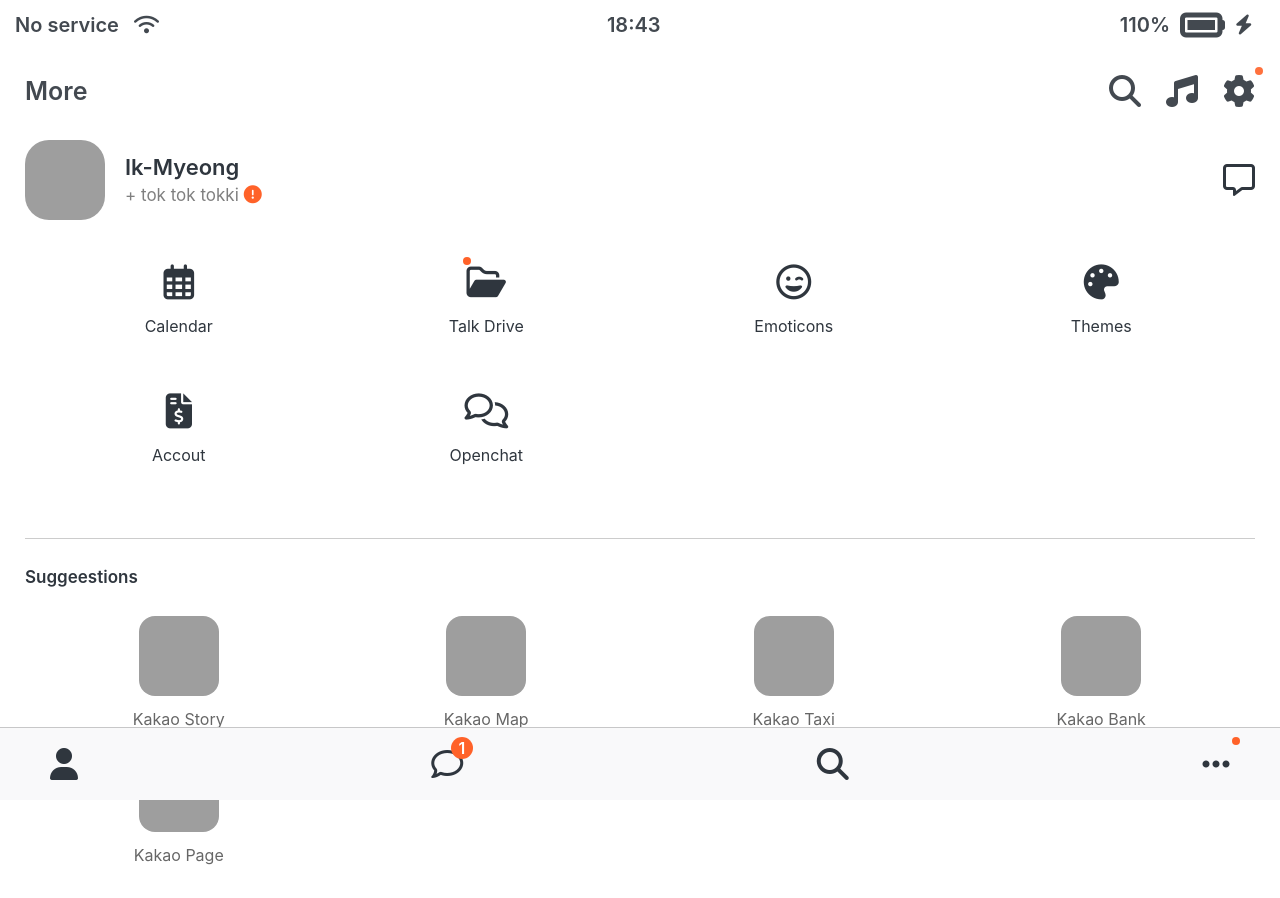
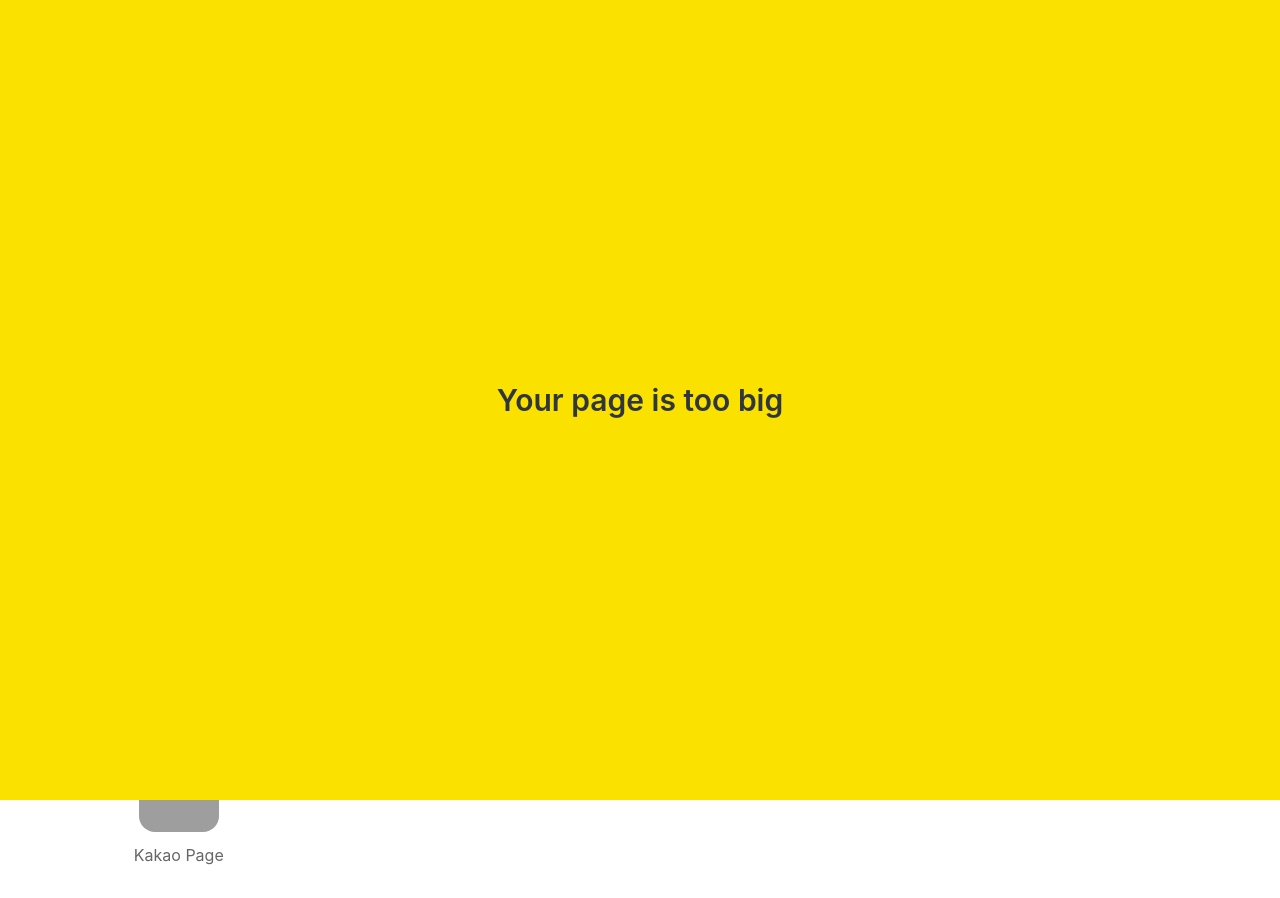
Before and after one commit to tokkissi/kokoa-clone-2021, a plain HTML site: page more.html in a window 1280 px wide. Drawn offline with Linux system fonts and the light colour scheme; grey boxes are pictures that could not be loaded.

Commit message:
Kakao clone coding Fin.
kakao clone coding Finished
(use only html&css 2021/04/03)

```diff
--- a/css/components/icon-row.css
+++ b/css/components/icon-row.css
@@ -23,7 +23,7 @@
 }
 
 .icon-row__icon .dot {
-  top: -8px;
-  left: 130px;
+  top: -6px;
+  left: 90px;
   position: absolute;
 }
--- /dev/null
+++ b/css/components/no-mobile.css
@@ -0,0 +1,19 @@
+#no-mobile {
+  width: 100vw;
+  height: 100vh;
+  display: flex;
+  justify-content: center;
+  align-items: center;
+  background-color: var(--yellow);
+  position: absolute;
+  z-index: 99;
+  top: 0;
+  font-size: 30px;
+  font-weight: 600;
+}
+
+@media screen and (max-width: 640px) {
+  #no-mobile {
+    display: none;
+  }
+}
--- a/css/styles.css
+++ b/css/styles.css
@@ -9,6 +9,7 @@
 @import "components/user-component.css";
 @import "components/notice.css";
 @import "components/icon-row.css";
+@import "components/no-mobile.css";
 
 /* Screens */
 /* chat.css 는 반드시 components그룹 아래에 위치할것 */
--- a/more.html
+++ b/more.html
@@ -152,6 +152,11 @@
             </li>
         </ul>
     </nav>
+
+    <div id="no-mobile">
+        <span>Your page is too big</span>
+    </div>
+
     <script src="https://kit.fontawesome.com/6478f529f2.js" crossorigin="anonymous"></script>
 </body>
 
```
Also changed, not shown: chat.html (+3 -0 lines), chats.html (+4 -0 lines), find.html (+4 -0 lines), friends.html (+4 -0 lines), index.html (+4 -0 lines), setting.html (+4 -0 lines).
